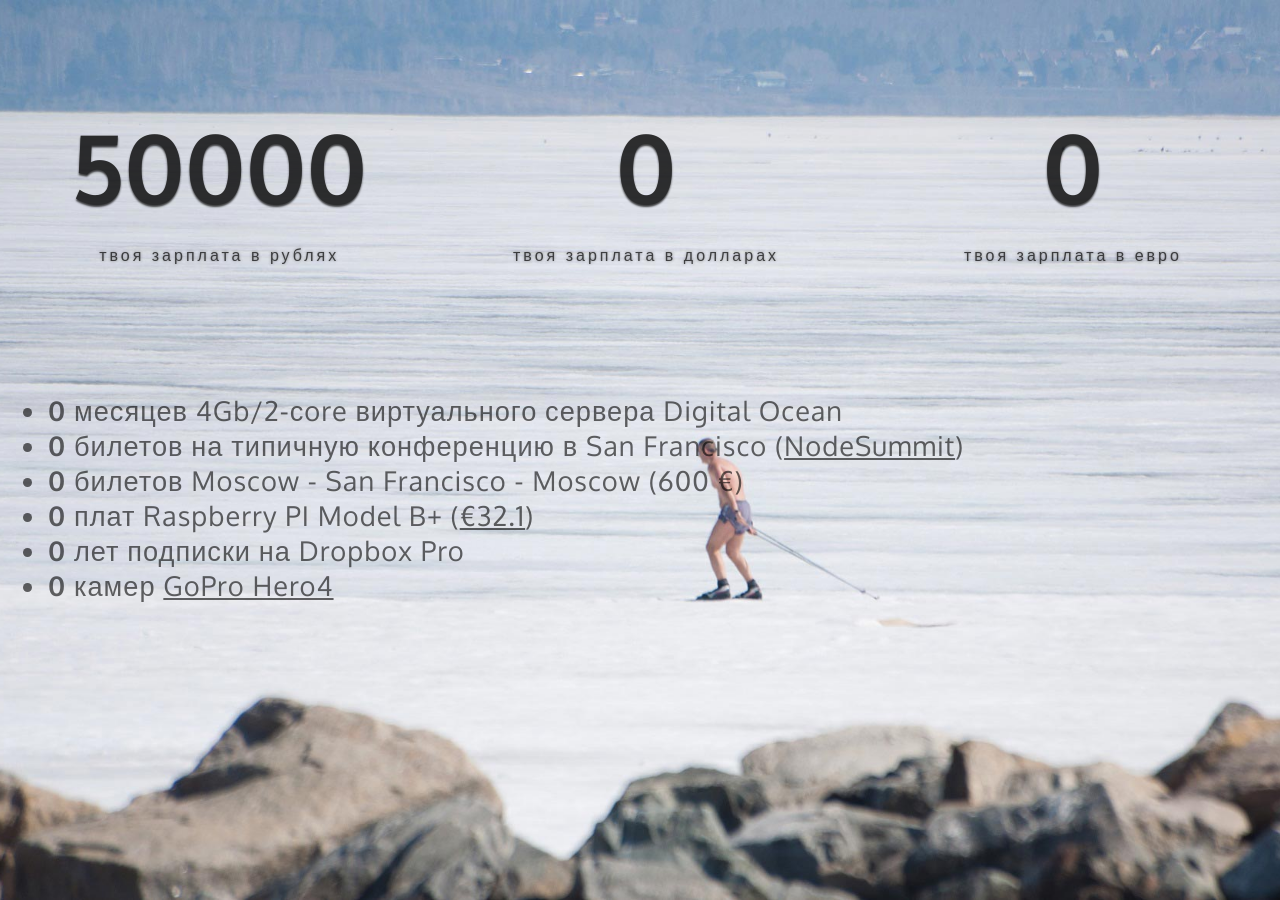
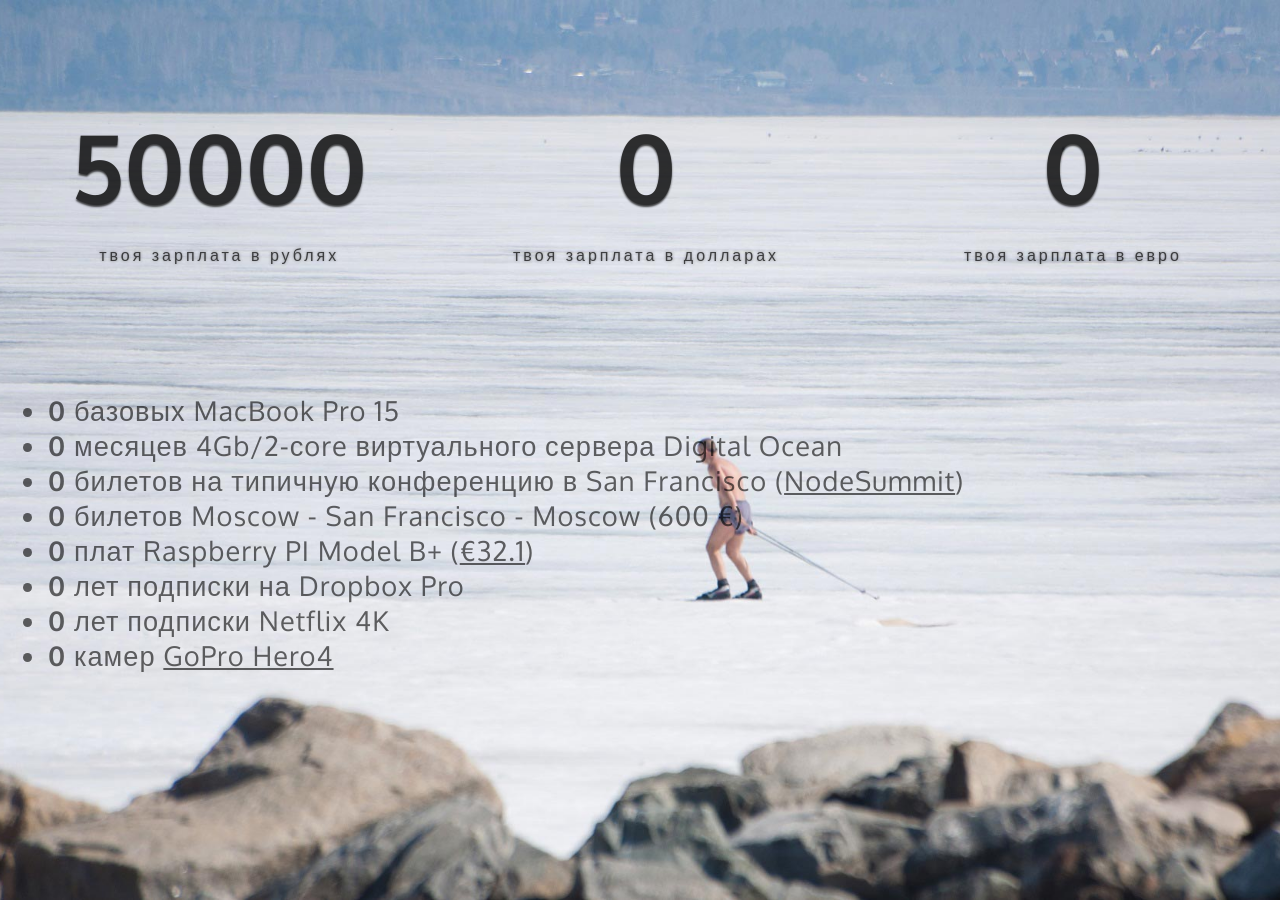
Before and after one commit to ptmt/ptmt.github.com, a Jekyll site: the page ruble/index.html, which Jekyll copies as it is, in a window 1280 px wide. Built offline with Jekyll 4.4.1, drawn with Linux system fonts in a browser that asks for light colours.

Commit message:
Update index.html

```diff
--- a/ruble/index.html
+++ b/ruble/index.html
@@ -20,12 +20,14 @@
   var rub = parseFloat($('.rub .value'));
   $('.usd .value', '$'+ (rub / dollar).toFixed(2));
   $('.euro .value', '€'+ (rub / euro).toFixed(2));
+  $('.detail-0', (rub / dollar / 2000).toFixed(2));
   $('.detail-1', (rub / dollar / 40).toFixed(2));
   $('.detail-2', (rub / dollar / 500).toFixed(2));
   $('.detail-3', (rub / euro / 600).toFixed(2));
   $('.detail-4', (rub / euro / 32.1).toFixed(2));
   $('.detail-5', (rub / dollar / 99).toFixed(2));
   $('.detail-6', (rub / dollar / 499).toFixed(2));
+  $('.detail-7', (rub / dollar / 144).toFixed(2));
 };
 </script>
 <style>
@@ -94,11 +96,13 @@
     <div class="note">твоя зарплата в евро</div>
   </div>
   <ul class="details note">
+    <li><span class="detail-0">0</span> базовых MacBook Pro 15
     <li><span class="detail-1">0</span> месяцев 4Gb/2-сore виртуального сервера Digital Ocean
     <li><span class="detail-2">0</span> билетов на типичную конференцию в San Francisco (<a href="http://nodesummit.com/registration/">NodeSummit</a>)
     <li><span class="detail-3">0</span> билетов Moscow - San Francisco - Moscow (600 €)
     <li><span class="detail-4">0</span> плат Raspberry PI Model B+ (<a href="http://www.element14.com/community/community/raspberry-pi">€32.1</a>)
     <li><span class="detail-5">0</span> лет подписки на Dropbox Pro
+    <li><span class="detail-7">0</span> лет подписки Netflix 4K
     <li><span class="detail-6">0</span> камер <a href="http://shop.gopro.com/Marketing/hero4">GoPro Hero4</a>
 
 
```
